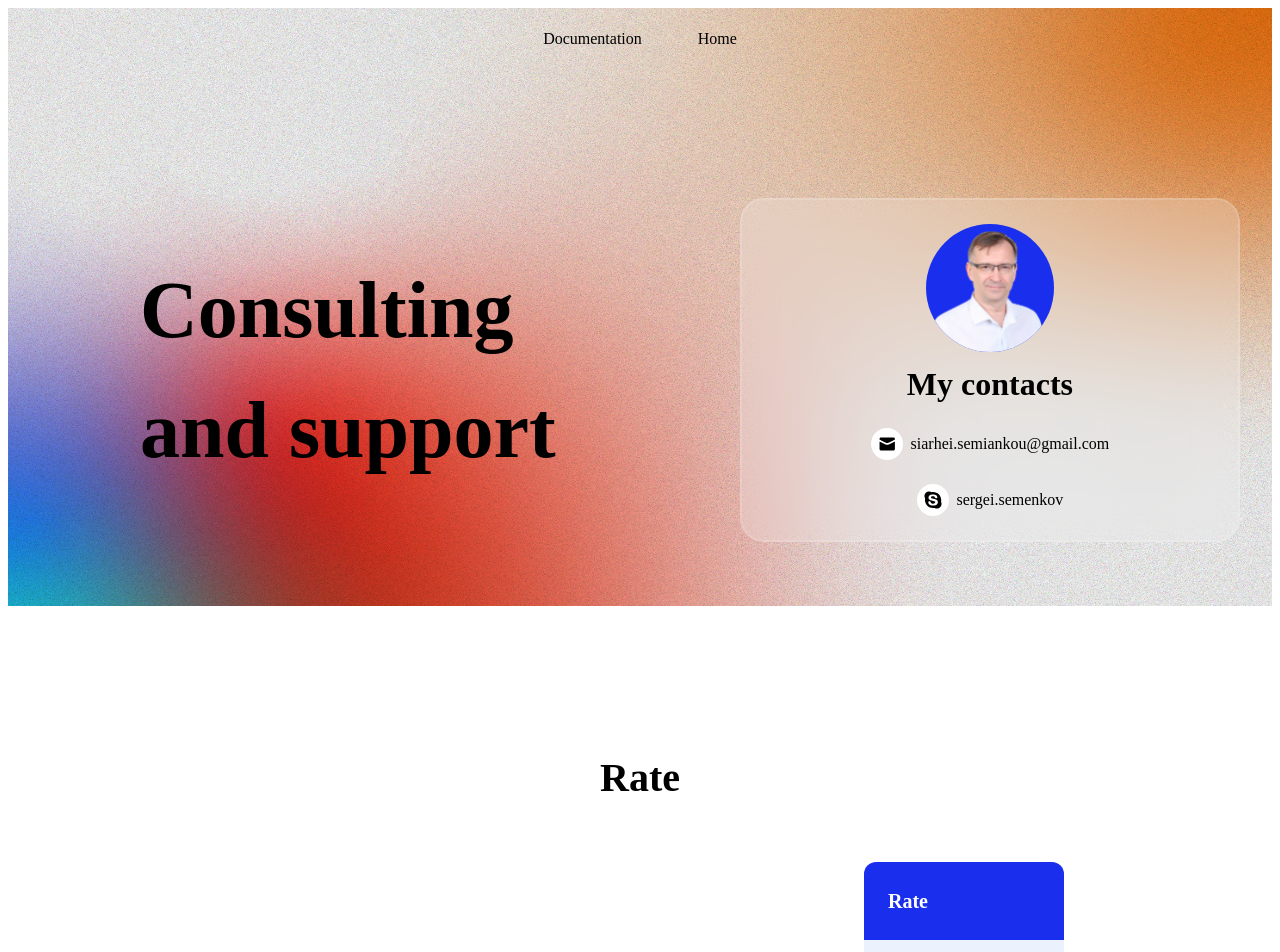
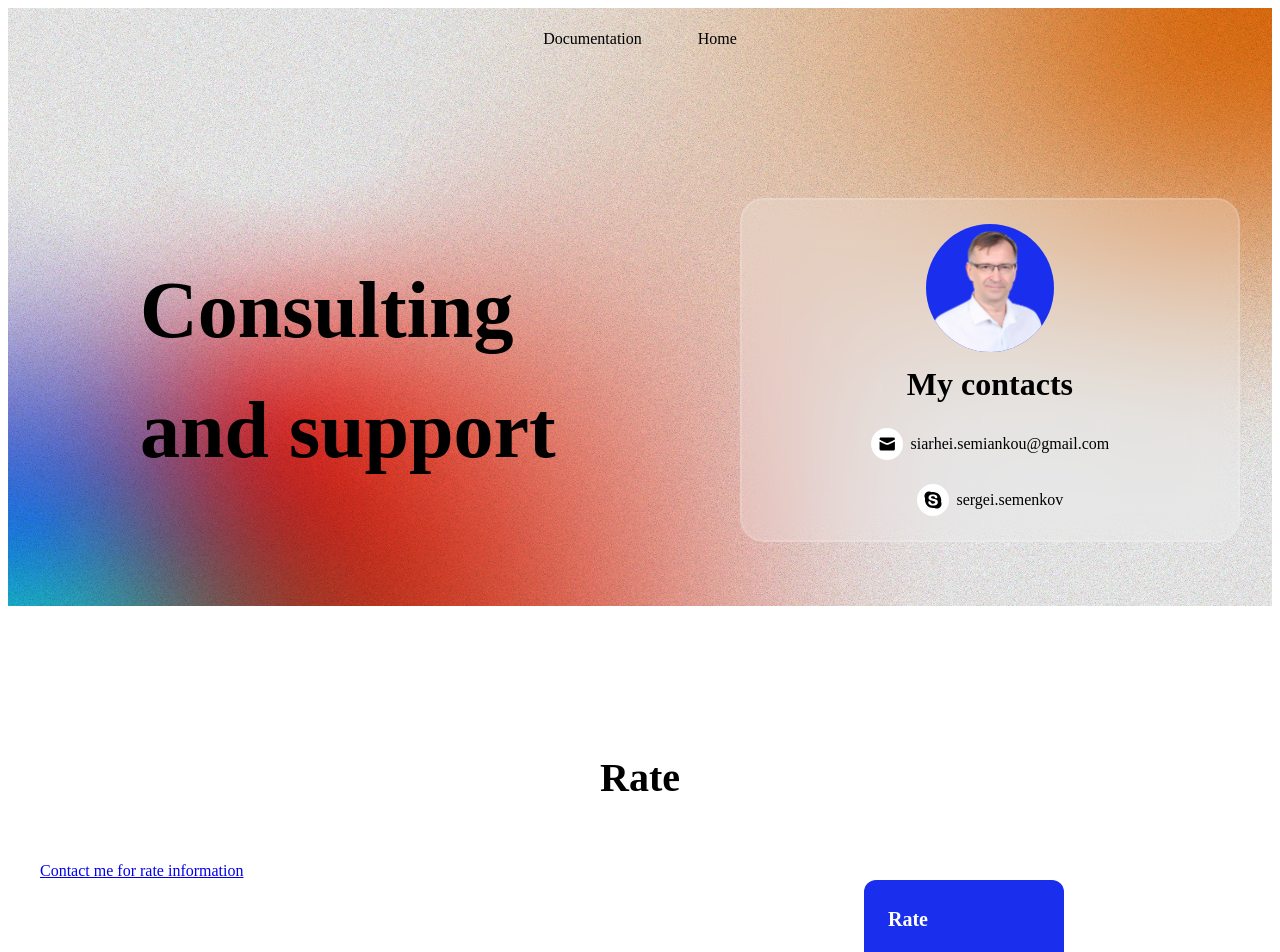
Before and after one commit to SergeiSemenkov/eMondrian, a Nuxt app in the folder website/: page /consulting in a window 1280 px wide. Shown: the top 952 px of the page. Built offline with nearby package versions, Linux system fonts and the light colour scheme.

Commit message:
Fixed rates

```diff
--- a/website/components/consulting/Rate.vue
+++ b/website/components/consulting/Rate.vue
@@ -1,6 +1,7 @@
 <template>
   <div class="container">
     <h2>Rate</h2>
+    <a href="mailto:siarhei.semiankou@gmail.com">Contact me for rate information</a>
     <table>
       <thead>
         <tr>
```
Also changed, not shown: 1 other file (tests, documents, lock files or other folders).
